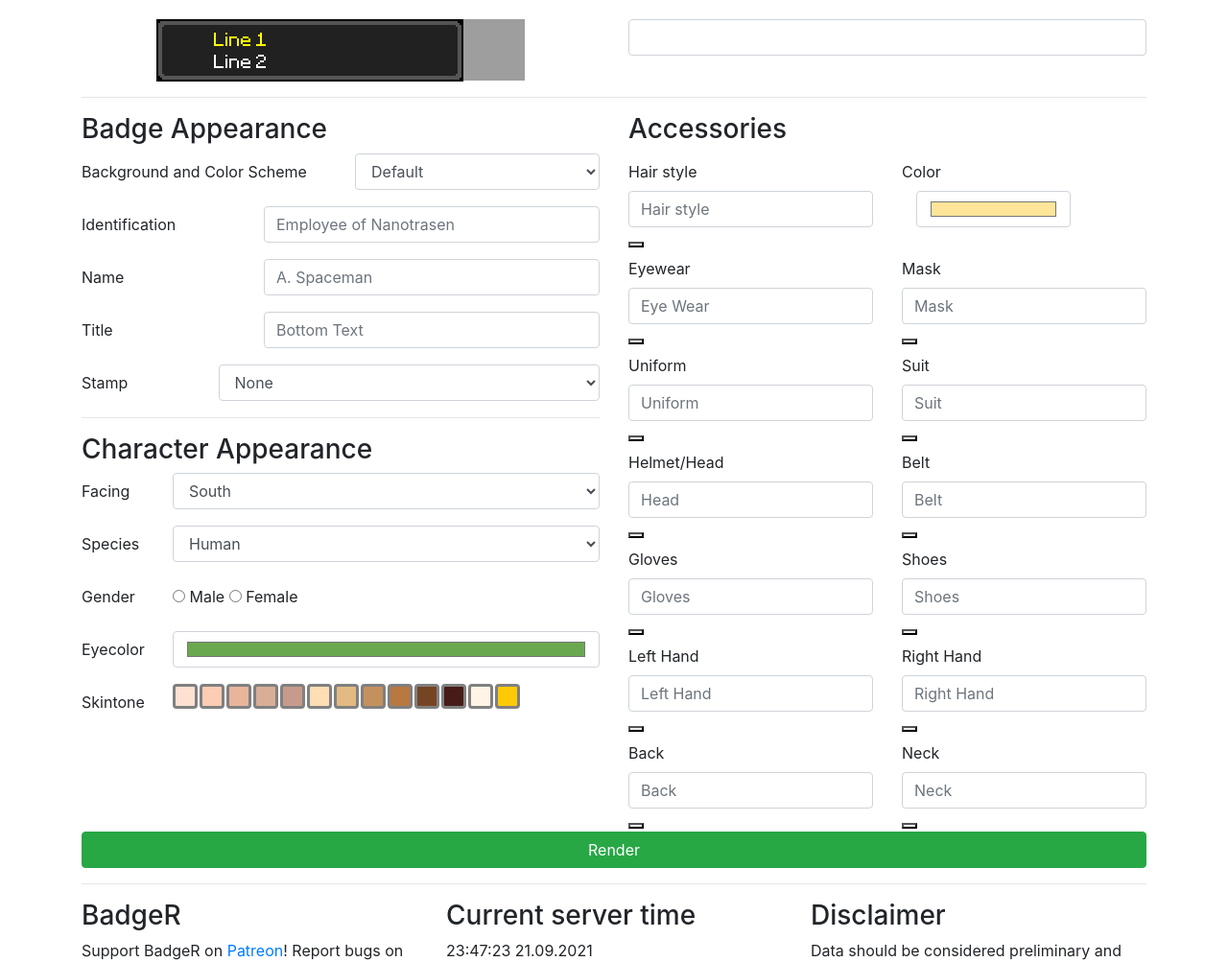
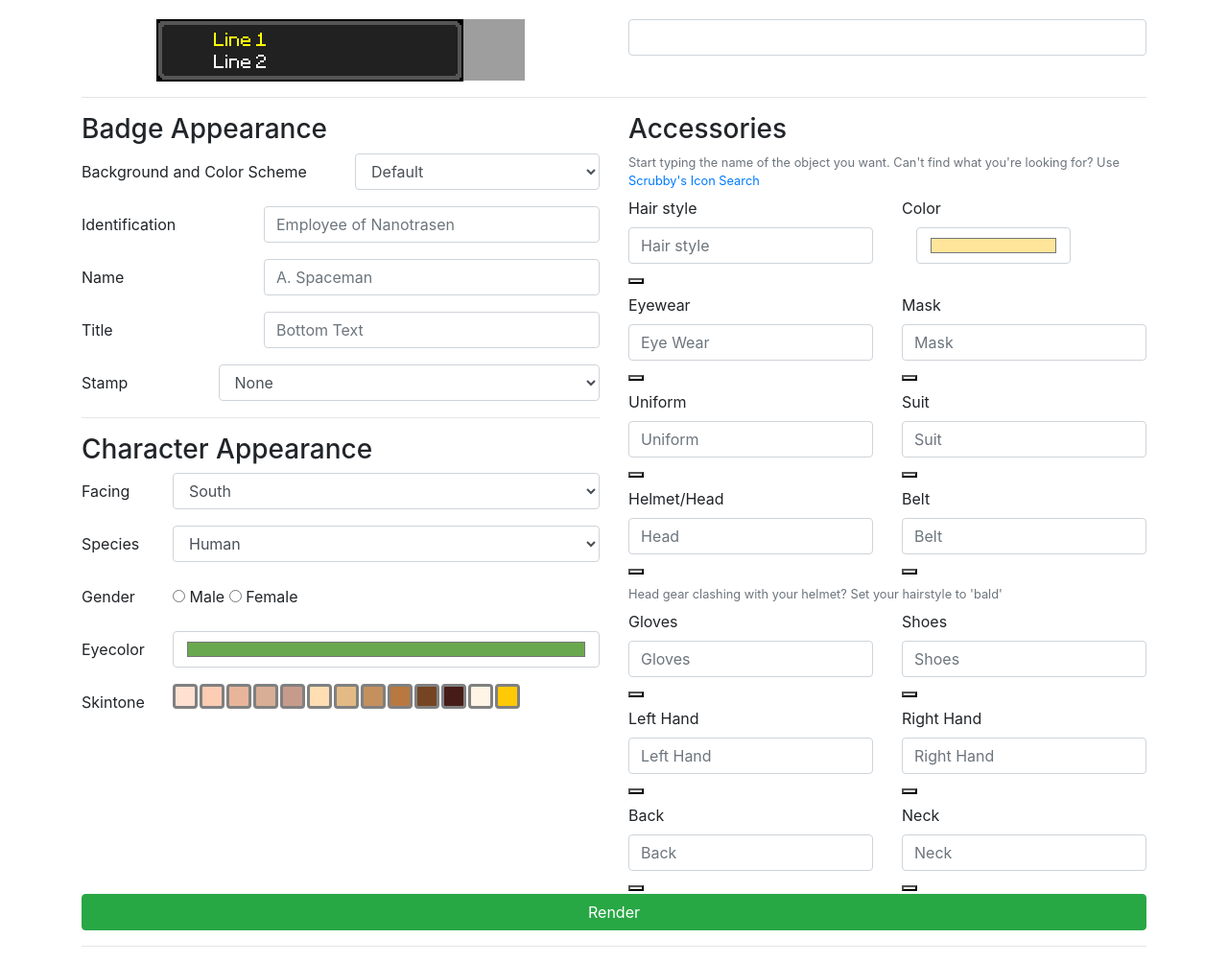
Before and after one commit to nfreader/tgbadger, a PHP site: page / in a window 1280 px wide. Shown: the top 1003 px of the page at 96% size. Run offline with PHP 8.4, Linux system fonts and the light colour scheme; some libraries are stand-ins or nearby versions; grey boxes are pictures that could not be loaded.

Commit message:
Adding help text

```diff
--- a/public/index.php
+++ b/public/index.php
@@ -203,6 +203,9 @@ require_once(__DIR__."/../config.php");
         <!-- Second form column -->
         <div class="col-md-6">
           <h3>Accessories</h3>
+          <p class="text-muted small mb-0 mt-2">Start typing the name of the object you want. Can't find what
+            you're looking for? Use <a href="https://scrubby.melonmesa.com/icon/search
+" class="link" target="_blank" rel="noopener noreferrer">Scrubby's Icon Search</a></p>
           <div class="row">
             <div class="col-md-6">
               <label for="hairStyle" class="form-label">Hair style</label>
@@ -328,6 +331,8 @@ require_once(__DIR__."/../config.php");
                 </div>
               </div>
             </div>
+            <p class="col-md-12 text-muted small mb-0 mt-2">Head gear clashing with your helmet? Set your hairstyle to
+              'bald'</p>
           </div>
           <div class="row">
             <div class="col-md-6">
```
